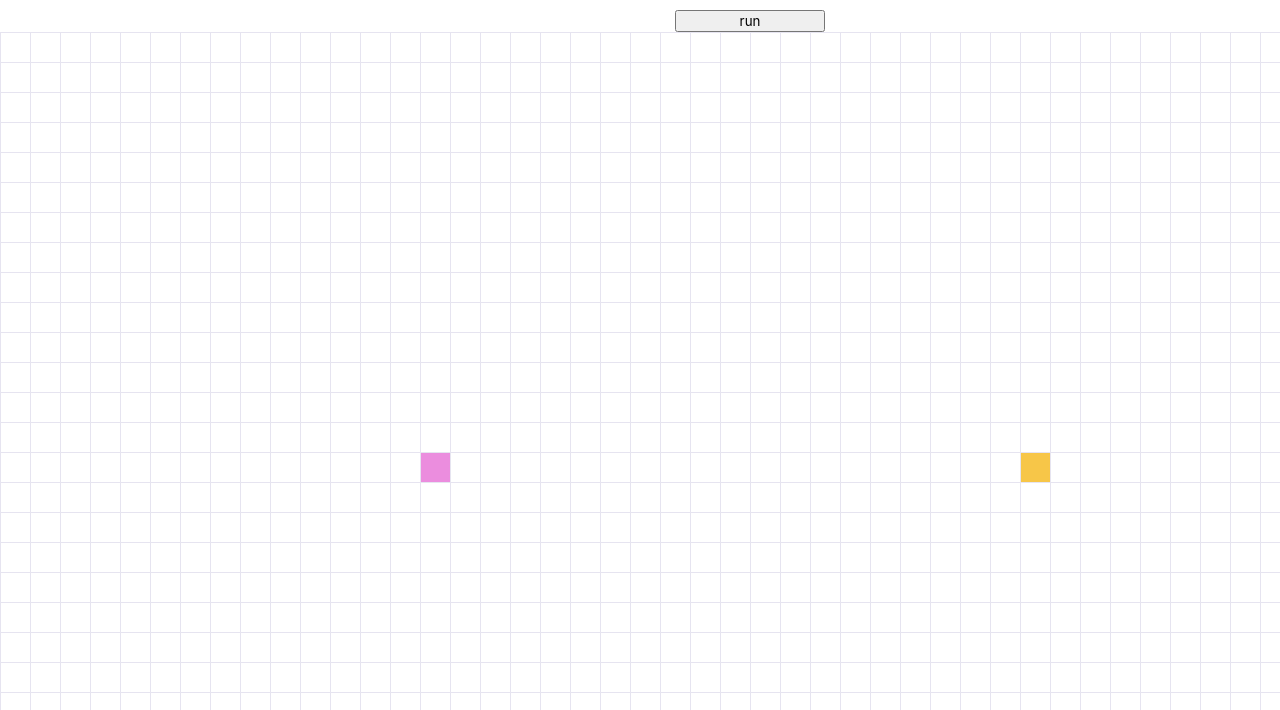
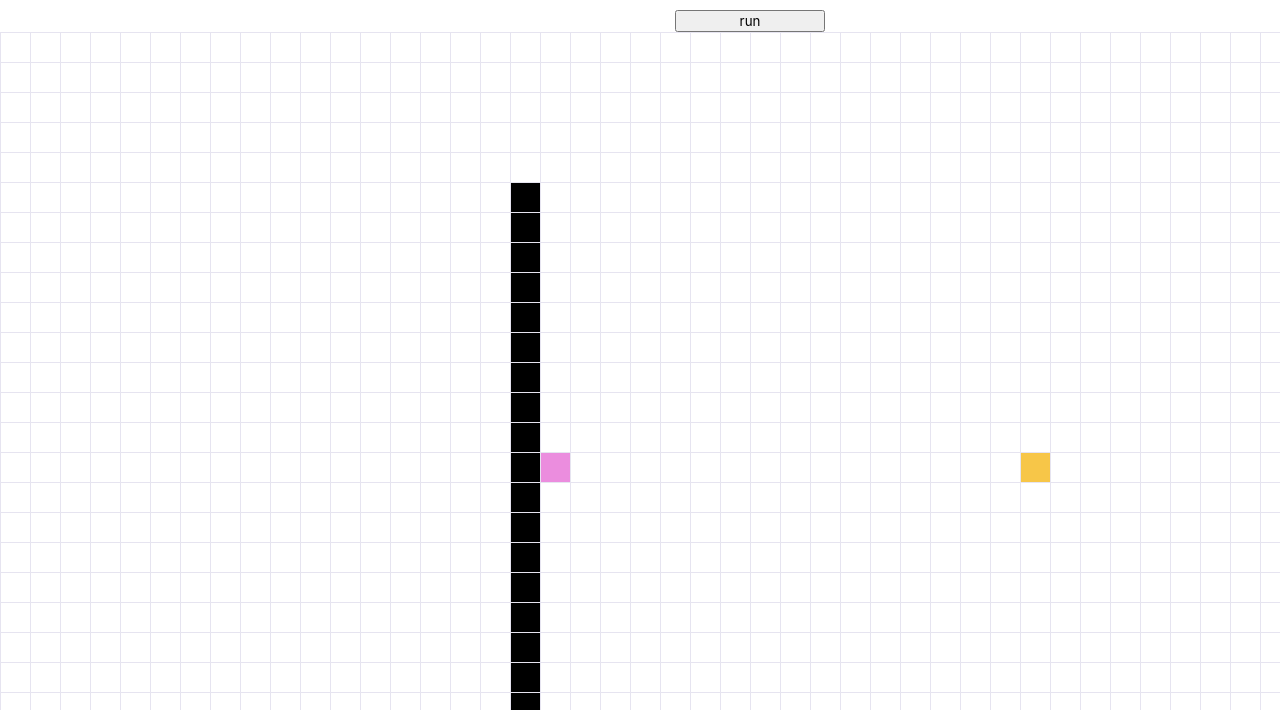
Before and after one commit to akshatksharma/mazeviz, a plain HTML site: page index.html in a window 1280 px wide. Shown: the part 90-800 px from the top of the page. Drawn offline with Linux system fonts and the light colour scheme.

Commit message:
Added wall functionality

```diff
--- a/dijkstra.js
+++ b/dijkstra.js
@@ -26,7 +26,8 @@ addEventListener("message", (e) => {
     let neighbors = nodeFunctions.getNextNodes(currNode);
     for (let i = 0; i < neighbors.length; i++) {
       const neighbor = neighbors[i];
-      const newDist = currNode.dist + 1;
+      if (neighbor.wall) continue;
+      const newDist = currNode.dist + neighbor.weight;
       if (newDist < neighbor.dist) {
         // console.log("hell");
         nodeFunctions.updateValue(heap, neighbor, newDist);
--- a/grid.js
+++ b/grid.js
@@ -9,7 +9,7 @@ export default class grid {
     this.numCols = numCols;
 
     // row, col
-    this.startLoc = [15, 15];
+    this.startLoc = [15, 19];
     this.endLoc = [15, 35];
 
     this.startNode;
@@ -26,11 +26,20 @@ export default class grid {
     for (let r = 1; r <= this.numRows; r++) {
       let row = [];
       for (let c = 1; c <= this.numCols; c++) {
-        let node_ = new node(r, c, this, id, this.heap, loc);
-        row[c] = node_;
-        this.heap.insert(node_);
-        loc++;
-        id++;
+        if (c === 18 && r > 5 && r < 24) {
+          let node_ = new node(r, c, 100, this, id, this.heap, loc);
+          node_.wall = true;
+          row[c] = node_;
+          this.heap.insert(node_);
+          loc++;
+          id++;
+        } else {
+          let node_ = new node(r, c, 1, this, id, this.heap, loc);
+          row[c] = node_;
+          this.heap.insert(node_);
+          loc++;
+          id++;
+        }
       }
       this.nodeGrid[r] = row;
     }
--- a/main.js
+++ b/main.js
@@ -11,6 +11,10 @@ function createDOMGrid(grid, container) {
     domNode.className = "node";
     domNode.id = `node: ${node.row}, ${node.col}`;
     domNode.dataset.visited = node.visited;
+
+    if (node.wall) {
+      domNode.dataset.wall = true;
+    }
 
     // styling stuff
     if (node.isStart(grid.startLoc)) {
--- a/node_.js
+++ b/node_.js
@@ -1,5 +1,5 @@
 export default class node {
-  constructor(row, col, grid, id, heap, loc) {
+  constructor(row, col, weight, grid, id, heap, loc) {
     this.row = row;
     this.col = col;
     this.grid = grid;
@@ -8,7 +8,8 @@ export default class node {
     this.loc = loc;
 
     this.dist = Infinity;
-    this.weight;
+    this.weight = weight;
+    this.wall;
     this.visited = false;
     this.prevNode = null;
   }
--- a/styles.css
+++ b/styles.css
@@ -49,6 +49,9 @@
 .end {
   background-color: #f7c648;
 }
+[data-wall="true"] {
+  background-color: black;
+}
 
 [data-visited="true"] {
   background-color: #fae9de;
```
